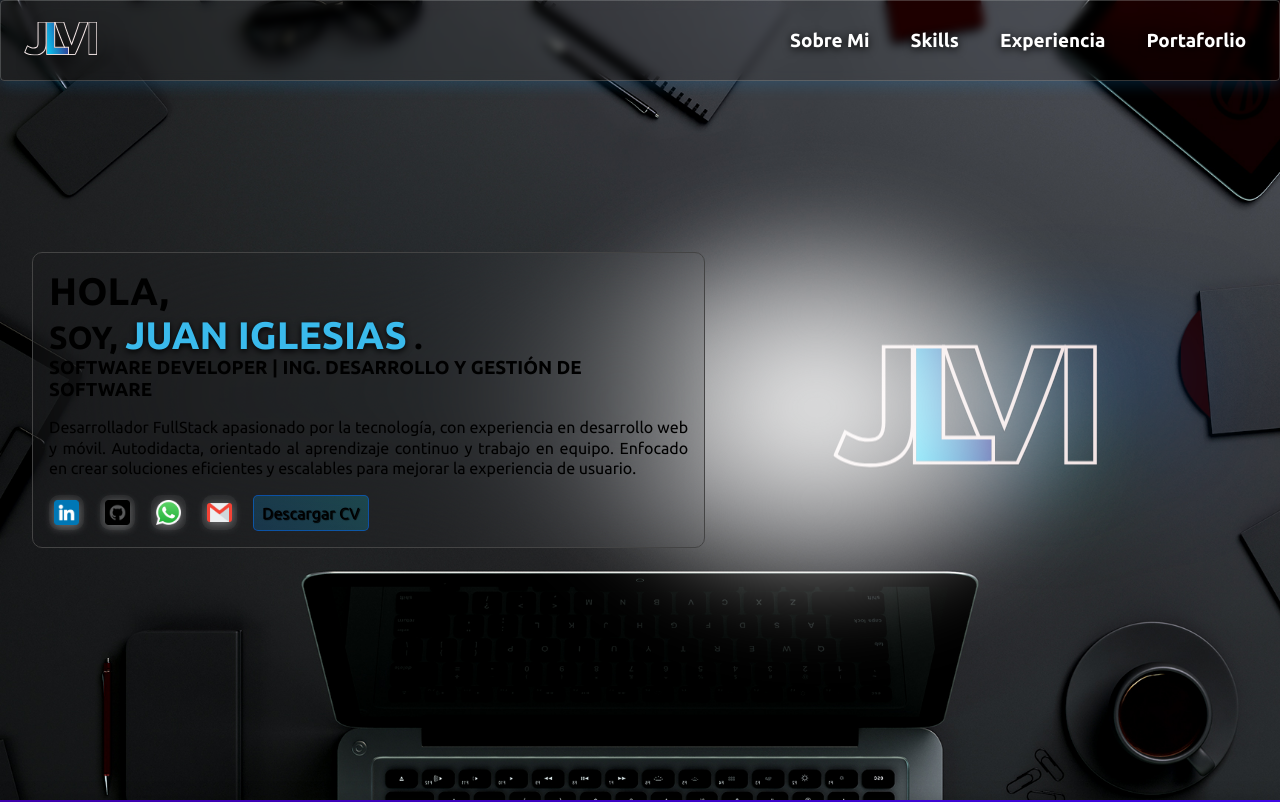
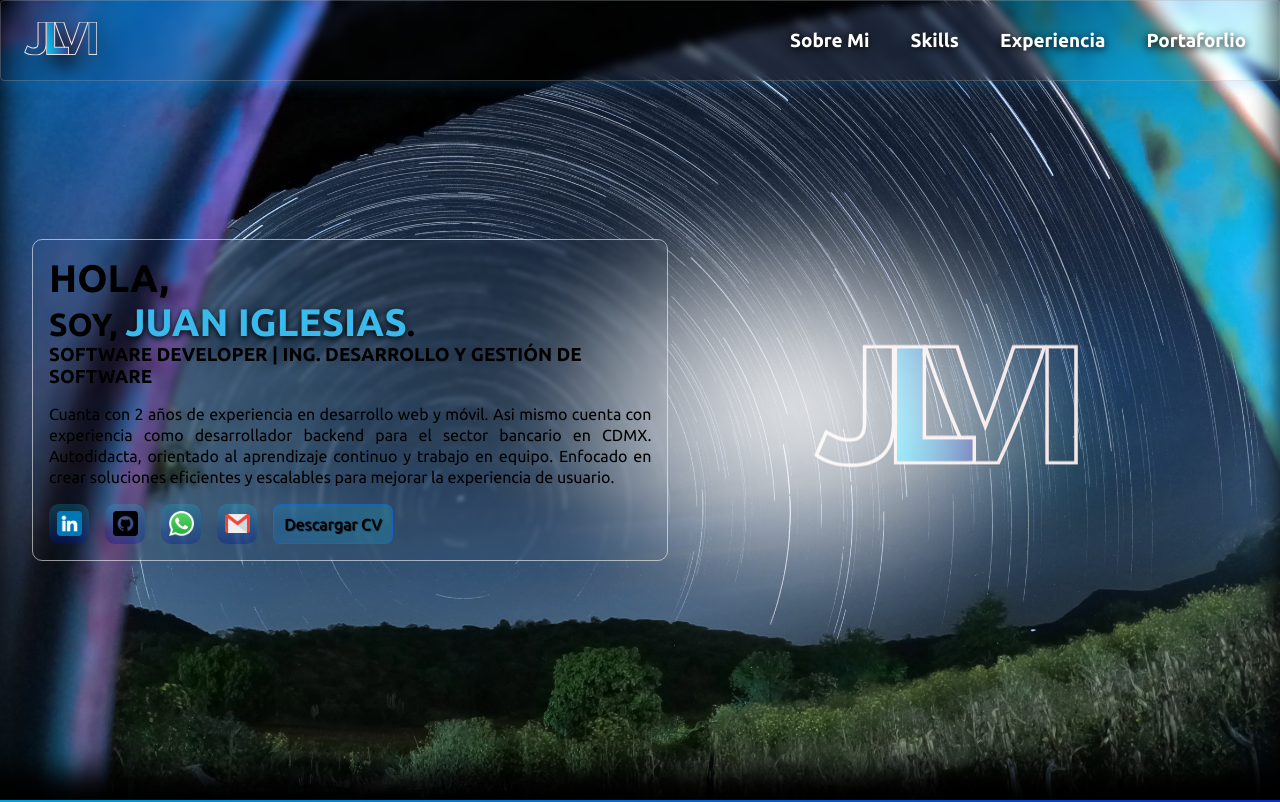
Before and after one commit to leonelVc19/jlvi19c, a Next.js app: page / in a window 1280 px wide. Shown: the top 802 px of the page. Built offline with nearby package versions, Linux system fonts and the light colour scheme.

Commit message:
Fix|Cambios en los estilos de la web

```diff
--- a/src/pages/Footer/footer.js
+++ b/src/pages/Footer/footer.js
@@ -28,8 +28,8 @@ function Footer() {
                 </article> */}
             </section>
             <section>
-                <span className={styles.footer_copy}>Portafolio &#169;
-                    <strong className={styles.footer_copy_name}>Juan Leonel Vazquez Iglesias</strong>
+                <span className={styles.footer_copy}>Portafolio
+                    <strong className={styles.footer_copy_name}> Juan Leonel Vazquez Iglesias</strong>
                 </span>
                 <br/>
             </section>
--- a/src/pages/index.js
+++ b/src/pages/index.js
@@ -44,11 +44,11 @@ export default function Home() {
         <section className={styles.main_presentation}>
           <article className={styles.main_presentation_text}>
             <h1 className={styles.informacion_hola}> Hola,</h1>
-            <h1 className={styles.informacion_nombre}>Soy, <span className={styles.informacion_soy}>Juan Iglesias</span> .</h1>
+            <h1 className={styles.informacion_nombre}>Soy, <span className={styles.informacion_soy}>Juan Iglesias</span>.</h1>
 
             <h1 className={styles.informacion_puesto}> Software Developer | Ing. Desarrollo y Gestión de Software</h1>
             <article className={styles.text_main}>
-              <p className={styles.text_main_description}>Desarrollador FullStack apasionado por la tecnología, con experiencia en desarrollo web y móvil. Autodidacta, orientado al aprendizaje continuo y trabajo en equipo. Enfocado en crear soluciones eficientes y escalables para mejorar la experiencia de usuario.</p>
+              <p className={styles.text_main_description}>Cuanta con 2 años de experiencia en desarrollo web y móvil. Asi mismo cuenta con experiencia como desarrollador backend para el sector bancario en CDMX. Autodidacta, orientado al aprendizaje continuo y trabajo en equipo. Enfocado en crear soluciones eficientes y escalables para mejorar la experiencia de usuario.</p>
             </article>
             <article className={styles.contact_information}>
               <ContactComponent />
@@ -71,9 +71,9 @@ export default function Home() {
             />
           </article>
         </section>
+        <ExperienciaComponent />
         <AboutComponent />
         <SkillsComponent />
-        <ExperienciaComponent />
         <section>
           <ProjectsComponent />
         </section>
--- a/src/styles/ButtonComponent.module.css
+++ b/src/styles/ButtonComponent.module.css
@@ -1,11 +1,15 @@
 
 .informacion_cv_link{
-    padding: 8px;
-    border-radius: 5px;
+    width: 120px;
+    height: 40px;
+    border-radius: 0.5rem;
     border: solid 1px rgba(0, 106, 255, 0.5);
-    transition: 0.3s ease-in-out;
+    transition: all 1s ease-in-out;
     text-shadow: 1px 1px 1px rgba(0, 0, 0, 1);
     text-align: center;
+    display: flex;
+    justify-content: center;
+    align-items: center;
     background: linear-gradient(45deg, #0195ff30, #0ee7fa30);
 
 }
@@ -14,5 +18,5 @@
     background: linear-gradient(45deg, #0195ff, #0ee7fa);
     box-shadow: 0 5px 15px rgba(0, 247, 255, 0.5);
     transform: translateY(-5px);
-    transition: 0.3s ease-in-out;
+    transition: all 0.2s ease-in-out;
 }
--- a/src/styles/Contact.module.css
+++ b/src/styles/Contact.module.css
@@ -7,21 +7,21 @@
     display: flex;
     justify-content: center;
     align-items: center;
-    backdrop-filter: blur(40px);
-    background-color: rgba(134, 134, 134, 0.1);
-    width: 35px;
-    height: 35px;
+    background: linear-gradient(5deg, #0195, #0ee7fa30);
+    width: 40px;
+    height: 40px;
     border-radius: 10px;
     border-color: #000;
-    transition: all 0.2s ease-in-out;
-    filter: drop-shadow(0 2px 4px rgb(236, 236, 236, 0.4));
+    transition: all 1s ease-in-out;
+    backdrop-filter: blur(40px);
 }
 
 .icon:hover {
-    transform: scale(1.2);
+    transform: scale(1.18);
     padding: 0.2rem;
     box-shadow: 0px 0px 10px rgb(0, 251, 255);
-    background: rgba(0, 225, 255, 0.916);
+    transition: all 0.2s ease-in-out;
+    background: linear-gradient(45deg, #0195ff, #0ee7fa);
 }
 
 @media (max-width: 700px) {
--- a/src/styles/Home.module.css
+++ b/src/styles/Home.module.css
@@ -12,7 +12,7 @@
   display: flex;
   justify-content: center;
   align-items: center;
-  background-image: url('../../public/development2.jpg');
+  background-image: url('../../public/estrellas.webp');
   background-repeat: no-repeat;
   background-size: cover;
   background-position: center center;
@@ -20,11 +20,13 @@
   min-height: 100vh;
   width: 100%;
   overflow: hidden;
+  box-shadow: inset 0px -30px 30px rgba(0, 0, 0, 3.5);
 }
 .main_presentation_text{
-  width: 60%;
-  backdrop-filter: blur(90px);
-  border: 1px solid #444;
+  min-width: 50%;
+  width: 50vw;
+  backdrop-filter: blur(2px);
+  border: 1px solid #ffffff90;
   padding: 1rem;
   border-radius: 10px;
   z-index: 10;
--- a/src/styles/Navbar.module.css
+++ b/src/styles/Navbar.module.css
@@ -43,10 +43,10 @@
     transition: 0.2s ease-in-out;
     filter: drop-shadow(0 2px 4px rgb(0, 0, 0));
     font-size: 1.18rem;
+    color: linear-gradient(45deg, #0195ff, #0ee7fa);
 }
 
 .nav_link:hover {
-    color: rgb(41, 166, 255);
     transform: scale(1.06);
     transition: 0.2s ease-in-out;
     filter: drop-shadow(1px 1px 3px #6c6c6c);
```
Also changed, not shown: src/pages/NavBar/nav.js (+0 -8 lines), public/development2.jpg (deleted), public/estrellas.webp (added).
